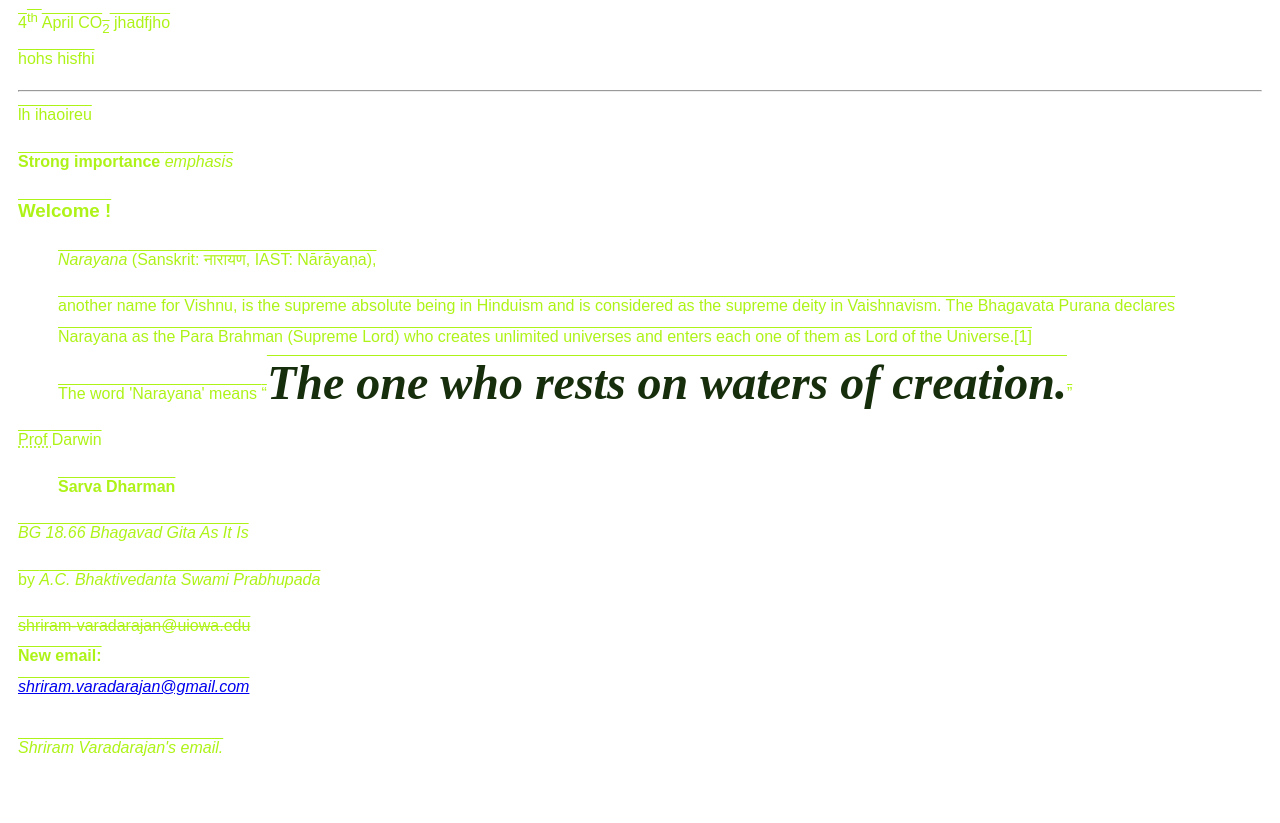
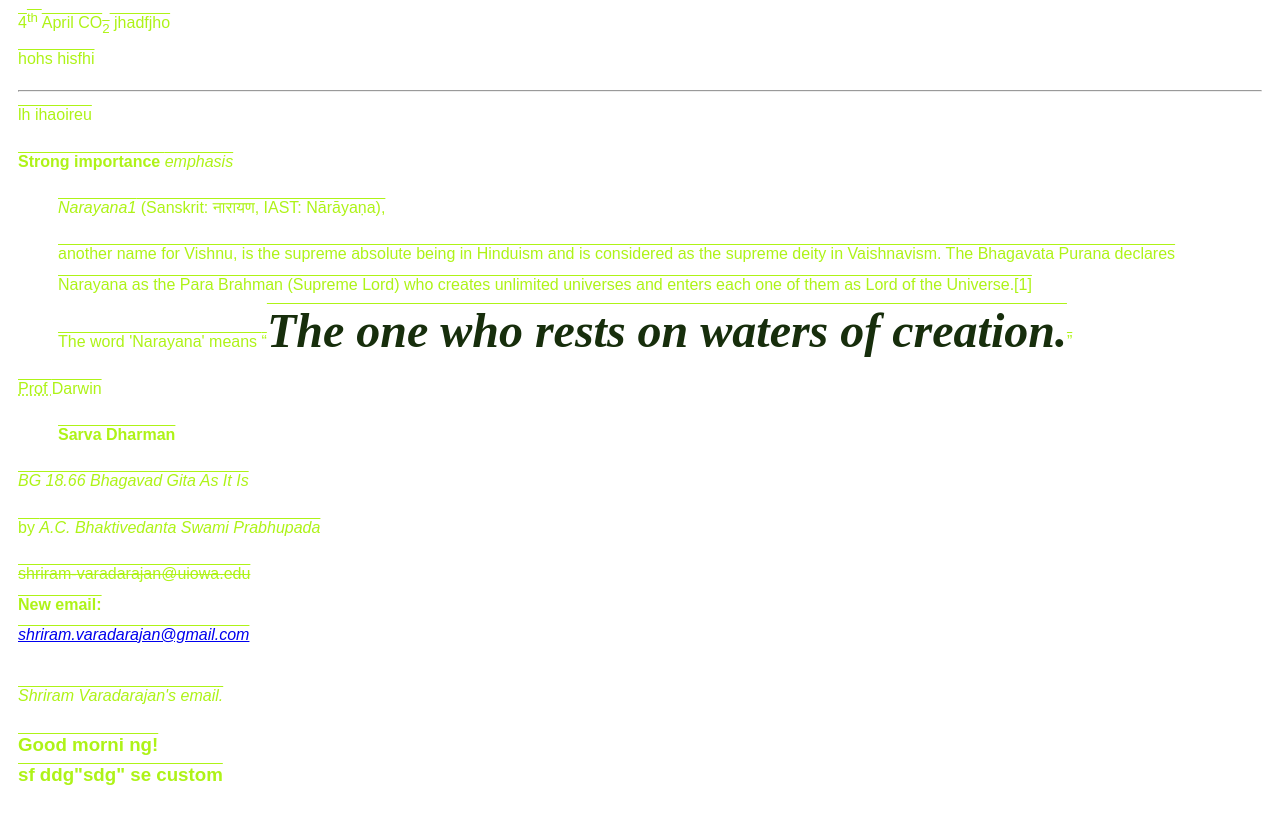
Before and after one commit to ShriramVarada/JavaScript, a plain HTML site: page Projects/test1.html in a window 1280 px wide. Shown: the part 721-1544 px from the top of the page. Before the commit the page ends 1502 px from the top, so only its background shows below. Drawn offline with Linux system fonts and the light colour scheme; a web font is replaced by a local one.

Commit message:
Chapter 2

```diff
--- a/Projects/js/javascriptsample.js
+++ b/Projects/js/javascriptsample.js
@@ -1,3 +1,6 @@
+/* Th i s script displays a greeting to the user based upon the current time.
+It is an example from JavaScript & jQuery book */
+
 var today= new Date();
 var hourNow = today.getHours();
 var greeting;
@@ -18,4 +21,15 @@ else {
 greeting = 'Welcome! ' ;
 }
 
-document .write( ' <h3>' +greeting + ' </ h3>');
+document.write( ' <h3>' +greeting + ' </ h3>');
+
+var ed = document.getElementById('god');
+ed.textContent = 'Narayana' + 1;
+
+var samplemessage = new String("sf\nddg\"sdg\" se");
+document.write('<br />' + samplemessage);
+
+var colors;
+colors = ['white', 'black', ' custom ']; /* Or colors = new Array('white', 'black', 'custom');*/
+
+document.write(colors[2]);
--- a/Projects/test1.html
+++ b/Projects/test1.html
@@ -15,9 +15,9 @@
 
 <strong> Strong importance </strong> <em> emphasis </em> <br />
 
-<script>document.write(' <h3>Welcome !</h3>');</script>
+<!-- <script>document.write(' <h3>Welcome !</h3>');</script> -->
 
-<blockquote cite = "https://en.wikipedia.org/wiki/Narayana"> <dfn>Narayana</dfn> (Sanskrit: नारायण, IAST: Nārāyaṇa), <p> another name for Vishnu, is the supreme absolute being in Hinduism and is considered as the supreme deity in Vaishnavism. The Bhagavata Purana declares Narayana as the Para Brahman (Supreme Lord)
+<blockquote cite = "https://en.wikipedia.org/wiki/Narayana"> <dfn id="god">Narayana</dfn> (Sanskrit: नारायण, IAST: Nārāyaṇa), <p> another name for Vishnu, is the supreme absolute being in Hinduism and is considered as the supreme deity in Vaishnavism. The Bhagavata Purana declares Narayana as the Para Brahman (Supreme Lord)
    who creates unlimited universes and enters each one of them as Lord of the Universe.[1] </p>
    The word 'Narayana' means <q><i>The one who rests on waters of creation.</i></q>
    </blockquote>
@@ -32,6 +32,6 @@
     shriram.varadarajan@gmail.com
   </a> </address>
   <br />  <em> Shriram Varadarajan's email.</em>
-<!-- <script src="js/javascriptsample.js"> </script> -->
+<script src="js/javascriptsample.js"> </script>
 </body>
 </html>
```
